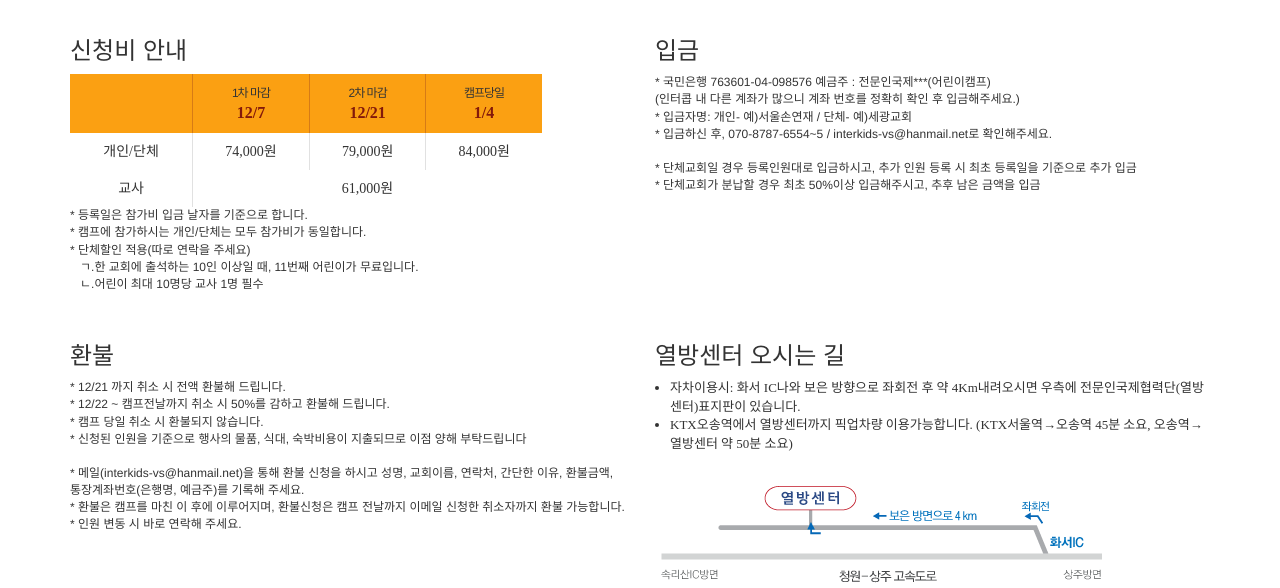
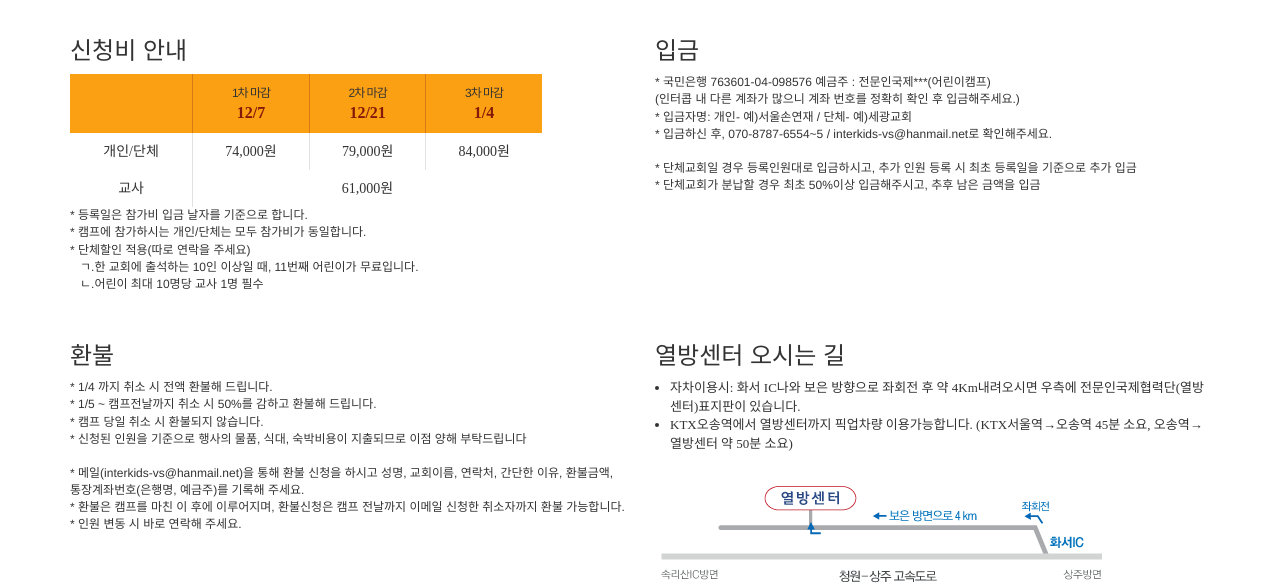
Before and after one commit to Shelling-Ford/missioncamp-1, a Flask app: template site/app/templates/kids/home.html in a window 1280 px wide. Shown: the part 1916-2504 px from the top of the page. Run offline with Flask 2, Linux system fonts and the light colour scheme; the template is opened without the code that fills it, so the values that code supplies are empty; some libraries are stand-ins or nearby versions.

Commit message:
어린이 캠프 메인 문구 수정

```diff
--- a/site/app/templates/kids/home.html
+++ b/site/app/templates/kids/home.html
@@ -59,7 +59,7 @@
                 <span style="color: #83190b; font-weight: bold; font-size: 16px;"><span style="font-family: 'Oswald';">12/21</span></span>
               </td>
               <td style="border: 0; border-right: 0; text-align: center; padding:8px;">
-                <span style="color: #343434; font-size: 12px; letter-spacing: -1px;">캠프당일</span><br/>
+                <span style="color: #343434; font-size: 12px; letter-spacing: -1px;">3차 마감</span><br/>
                 <span style="color: #83190b; font-weight: bold; font-size: 16px;"><span style="font-family: 'Oswald';">1/4</span></span>
               </td>
             </tr>
@@ -107,8 +107,8 @@
     <div class="col-sm-6 col-xs-12">
       <h2 style="margin-top: 5px; font-size: 24px;">환불</h2>
       <p style="font-size: 12px;">
-        * 12/21 까지 취소 시 전액 환불해 드립니다.<br/>
-        * 12/22 ~ 캠프전날까지 취소 시 50%를 감하고 환불해 드립니다.<br/>
+        * 1/4 까지 취소 시 전액 환불해 드립니다.<br/>
+        * 1/5 ~ 캠프전날까지 취소 시 50%를 감하고 환불해 드립니다.<br/>
         * 캠프 당일 취소 시 환불되지 않습니다.<br/>
         * 신청된 인원을 기준으로 행사의 물품, 식대, 숙박비용이 지출되므로 이점 양해 부탁드립니다<br/>
         <br/>
```
